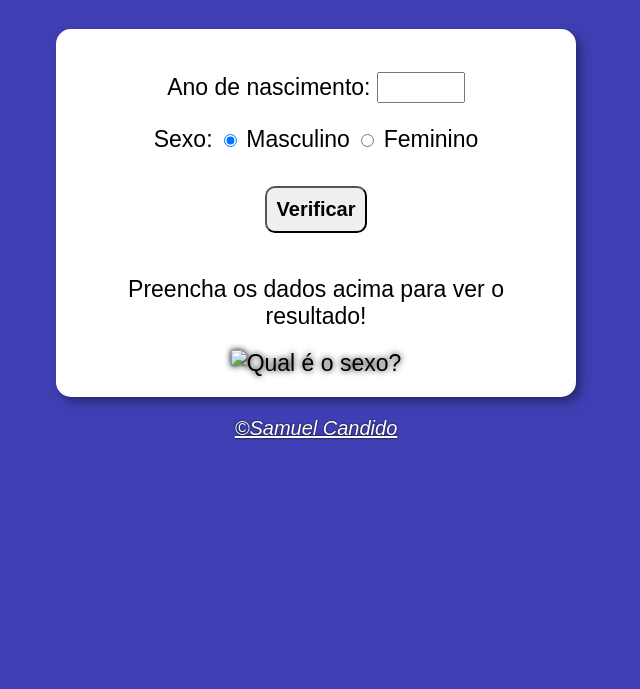
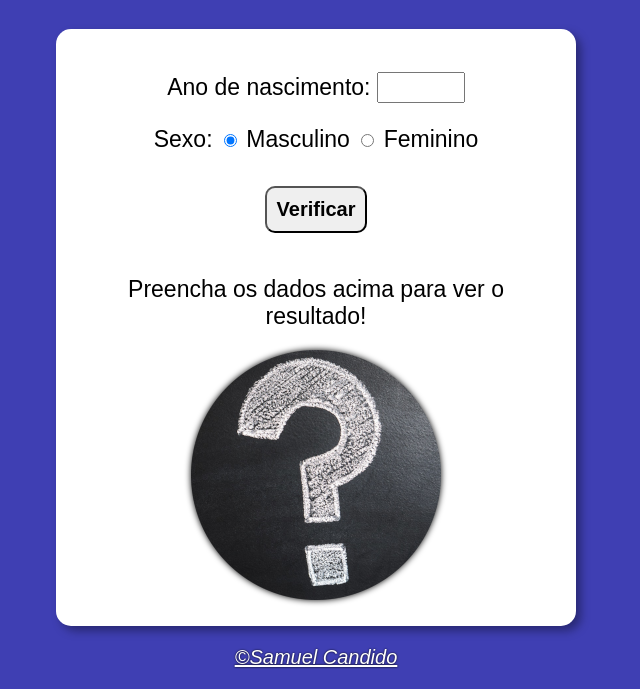
Before and after one commit to Muka1993/verificador-de-idade, a plain HTML site: page index.html in a window 1280 px wide. Shown: the part 116-805 px from the top of the page, without its empty margins (324-964 px from the left). Drawn offline with Linux system fonts and the light colour scheme; the site is published under a folder, as on GitHub Pages, so addresses that start at the root find nothing.

Commit message:
Corrigindo...

```diff
--- a/index.html
+++ b/index.html
@@ -32,7 +32,7 @@
             Preencha os dados acima para ver o resultado!
         </div>
         <div id="foto">
-            <img id="imagem" src="/imagens/interrogacao.png" alt="Qual é o sexo? ">
+            <img id="imagem" src="imagens/interrogacao.png" alt="Qual é o sexo? ">
         </div>
     </section>
     <footer>
```
